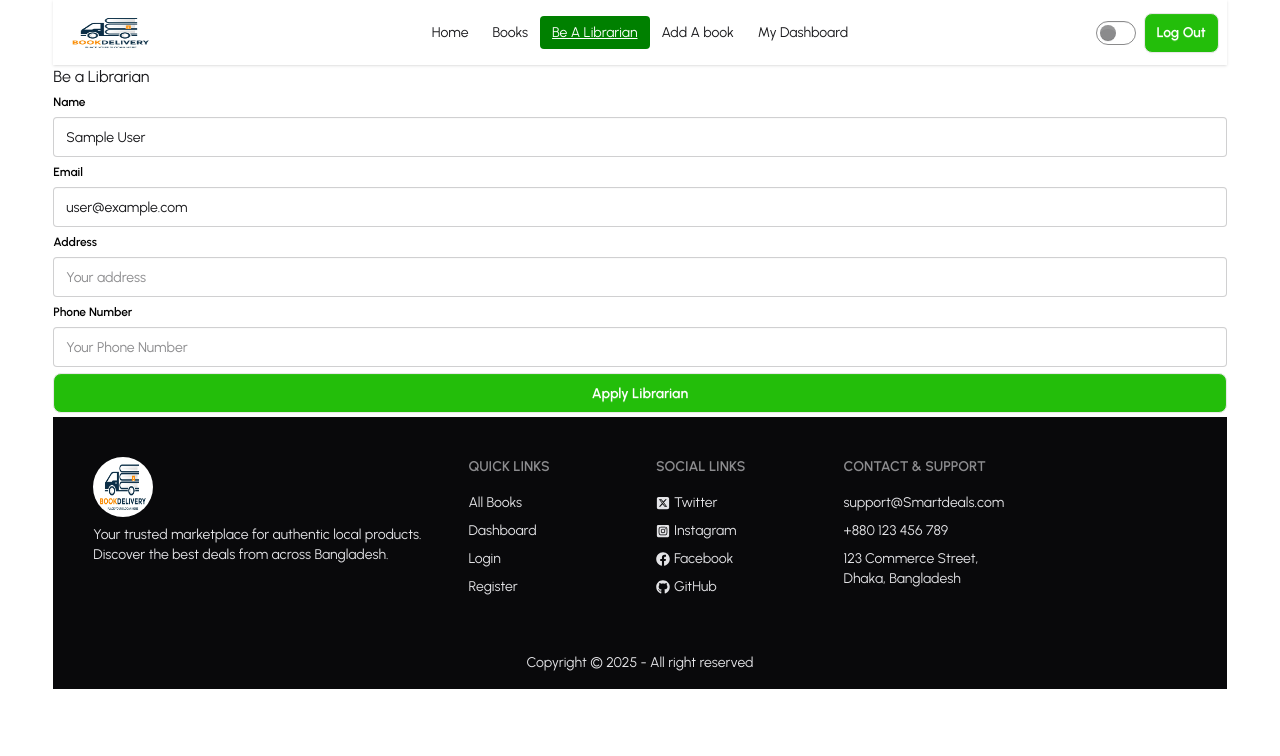
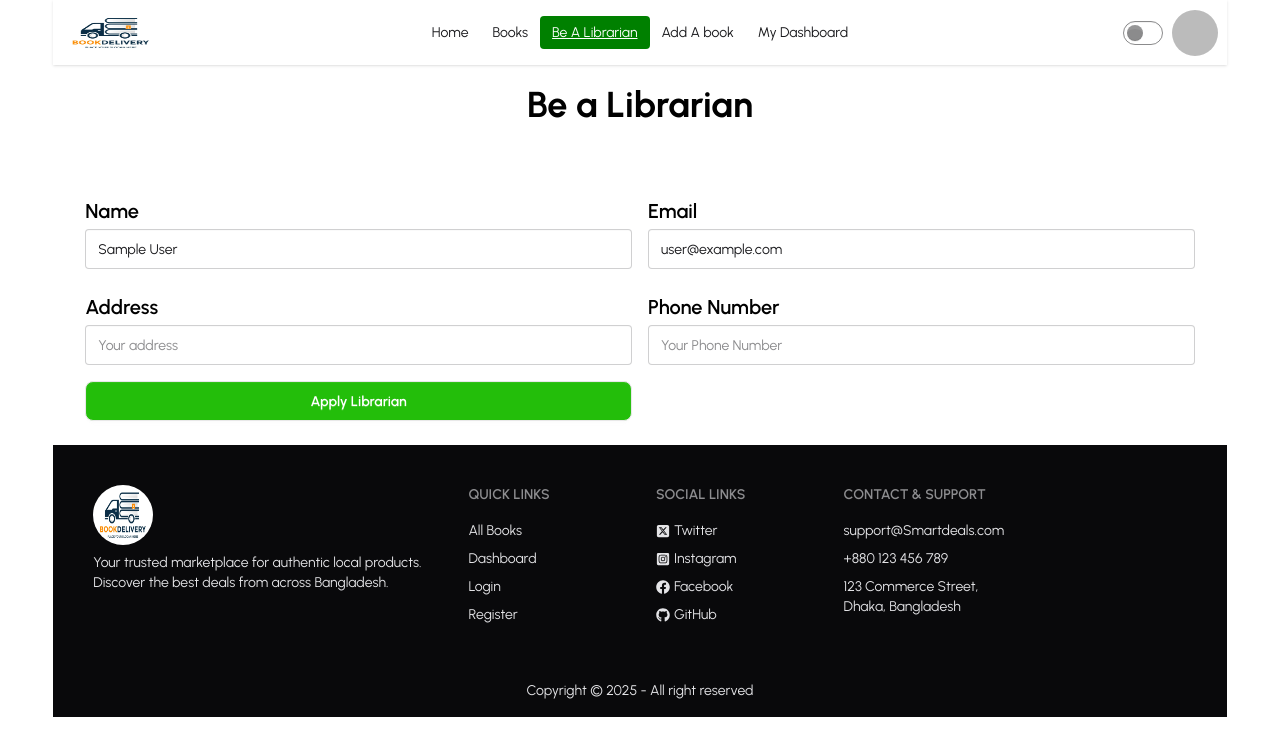
Before and after one commit to Ariful3031/Book-Courier, a React (Vite) app: page /be-librarian in a window 1280 px wide. Shown: the top 756 px of the page. Built offline with nearby package versions, Linux system fonts and the light colour scheme; no server answers; sample sign-in values are in the browser's storage.

Commit message:
upadte cancel order,status and other task

```diff
--- a/src/Components/Header/Navbar.jsx
+++ b/src/Components/Header/Navbar.jsx
@@ -5,7 +5,8 @@ import logoImg from '../../assets/screen book logo.png'
 import useAuth from '../Hooks/useAuth';
 
 export default function Navbar() {
-    const { user,logout } = useAuth();
+    const { user, logout } = useAuth();
+    console.log(user?.photoURL)
 
     const [theme, setTheme] = useState(localStorage.getItem('theme') || "light")
 
@@ -19,12 +20,12 @@ export default function Navbar() {
         setTheme(checked ? "dark" : "light")
     }
 
-    const handleLogOut =()=>{
+    const handleLogOut = () => {
         logout()
-        .then()
-        .catch(error=>{
-            console.log(error)
-        })
+            .then()
+            .catch(error => {
+                console.log(error)
+            })
     }
 
     const Links = <>
@@ -35,7 +36,7 @@ export default function Navbar() {
         {
             user && <>
 
-            <li><NavLink to='/dashboard/my-orders'>My Dashboard</NavLink></li>
+                <li><NavLink to='/dashboard/my-orders'>My Dashboard</NavLink></li>
 
 
             </>
@@ -43,6 +44,7 @@ export default function Navbar() {
     </>
     return (
         <div className="navbar bg-base-100 sticky top-0 z-[1000] shadow-sm">
+
             <div className="navbar-start">
                 <div className="dropdown">
                     <div tabIndex={0} role="button" className="btn btn-ghost md:hidden">
@@ -68,7 +70,37 @@ export default function Navbar() {
                     <input onChange={(e) => handleTheme(e.target.checked)} type="checkbox" className="toggle theme-controller" />
                 </div>
                 {
-                    user ? <button onClick={handleLogOut} className='btn bg-[#23BE0A] text-white px-3 rounded-lg'>Log Out</button> : <Link to='/login' className="btn bg-[#23BE0A] text-white px-3 rounded-lg">Login</Link>
+                    user ?
+
+                            <div className="flex-none">
+                                <div className="dropdown dropdown-end">
+                                    {/* Profile Image */}
+                                    <label tabIndex={0} className="btn btn-ghost w-12 h-12 btn-circle avatar">
+
+                                           <img className='rounded-full' src={user?.photoURL} alt="" />
+
+                                    </label>
+
+                                    {/* Dropdown Menu */}
+                                    <ul
+                                        tabIndex={0}
+                                        className="menu menu-sm dropdown-content mt-3 z-[1] p-2 shadow bg-base-100 rounded-box w-52"
+                                    >
+                                        <li>
+                                            <Link to="/profile">Profile</Link>
+                                        </li>
+                                        <li>
+                                            <Link to="/settings">Settings</Link>
+                                        </li>
+                                        <li>
+                                            <button onClick={handleLogOut} className="text-red-500">Logout</button>
+                                        </li>
+                                    </ul>
+                                </div>
+                            </div>
+
+                        :
+                        <Link to='/login' className="btn bg-[#23BE0A] text-white px-3 rounded-lg">Login</Link>
                 }
 
             </div>
--- a/src/Components/Hooks/useAxiosSecure.jsx
+++ b/src/Components/Hooks/useAxiosSecure.jsx
@@ -1,11 +1,49 @@
 import axios from 'axios'
-import React from 'react'
 
-const axiosSecure =axios.create({
-    baseURL:'http://localhost:3000'
+import React, { useEffect } from 'react'
+import useAuth from './useAuth'
+import { useNavigate } from 'react-router';
+
+const axiosSecure = axios.create({
+  baseURL: 'http://localhost:3000'
 })
 
 export default function useAxiosSecure() {
+  const { user, logout } = useAuth();
+  const navigate = useNavigate()
+  console.log(user)
+  useEffect(() => {
+    const requestInterceptor = axiosSecure.interceptors.request.use(config => {
+      config.headers.Authorization = `Bearer ${user?.accessToken}`
+      return config;
+    })
+    // interceptor response
+    const resInterceptor = axiosSecure.interceptors.response.use((response) => {
+      return response;
+    },
+      (error) => {
+        console.log(error);
 
-  return  axiosSecure;
+
+        const statusCode = error.status;
+        if (statusCode === 401 || statusCode === 403) {
+          logout()
+            .then(() => {
+              navigate('/login')
+            })
+        }
+
+
+
+        return Promise.reject(error);
+      })
+
+    // interceptor request
+    return () => {
+      axiosSecure.interceptors.request.eject(requestInterceptor);
+      axiosSecure.interceptors.response.eject(resInterceptor)
+    }
+  }, [user,logout,navigate])
+
+  return axiosSecure;
 }
--- /dev/null
+++ b/src/Components/Profile/Profile.jsx
@@ -0,0 +1,9 @@
+import React from 'react'
+
+export default function Profile() {
+  return (
+    <div>
+      <h1>This is Profile page </h1>
+    </div>
+  )
+}
--- a/src/Pages/AuthenticationPage/LoginPage/LoginPage.jsx
+++ b/src/Pages/AuthenticationPage/LoginPage/LoginPage.jsx
@@ -18,12 +18,12 @@ export default function LoginPage() {
     console.log(data)
     signinUser(data.email, data.password)
       .then(result => {
-        console.log(result.user)
-        if (result.user) {
-          // setUser(result.user)
-          navigate(locaction?.state || '/')
-          toast.success('login successfull')
-        }
+        // console.log(result.user)
+
+        // setUser(result.user)
+        navigate(locaction?.state || '/')
+        toast.success('login successfull')
+
       })
       .catch(error => {
         console.log("Register Error:", error.message);
--- a/src/Pages/AuthenticationPage/RegisterPage/RegisterPage.jsx
+++ b/src/Pages/AuthenticationPage/RegisterPage/RegisterPage.jsx
@@ -62,12 +62,9 @@ export default function RegisterPage() {
                             })
                     })
 
-                if (result.user) {
                     // setUser(result.user)
                     navigate(location?.state || '/')
                     toast.success('login successfull')
-
-                }
             })
             .catch(error => {
                 console.log("Register Error:", error.message);
--- a/src/Pages/BeALibrarian/BeALibrarian.jsx
+++ b/src/Pages/BeALibrarian/BeALibrarian.jsx
@@ -27,33 +27,42 @@ export default function BeALibrarian() {
 
   return (
     <div>
-      <h1>Be a Librarian </h1>
 
-      <form onSubmit={handleSubmit(handleLibrarian)}
+      <h1 className='text-4xl font-bold mt-5 mb-10 dark:text-white  text-black text-center'>Be a Librarian</h1>
+
+      <form className='dark:bg-white px-8 py-5' onSubmit={handleSubmit(handleLibrarian)}
       >
-        <fieldset className="fieldset">
+        <fieldset className="fieldset grid grid-cols-2 gap-4">
           {/* Name */}
-          <label className="label font-semibold text-black">Name</label>
-          <input type="text" defaultValue={user?.displayName} readOnly className="input w-full dark:bg-white dark:text-black dark:border-2 dark:border-gray-200" {...register('name', { required: true })} placeholder="Your Name" />
+          <div>
+            <label className="label font-semibold text-black mt-2 text-xl">Name</label>
+            <input type="text" defaultValue={user?.displayName} readOnly className="input w-full dark:bg-white dark:text-black dark:border-2 dark:border-gray-200 mt-1" {...register('name', { required: true })} placeholder="Your Name" />
             {errors.name?.type === "required" && <p className='text-red-500'>name is required.</p>
             }
+          </div>
 
           {/* email */}
-          <label className="label font-semibold text-black">Email</label>
-          <input type="email" defaultValue={user?.email} readOnly className="input w-full dark:bg-white dark:text-black dark:border-2 dark:border-gray-200" {...register('email', { required: true })} placeholder="Email" />
+          <div>
+            <label className="label font-semibold text-black mt-2 text-xl">Email</label>
+            <input type="email" defaultValue={user?.email} readOnly className="input w-full dark:bg-white dark:text-black dark:border-2 dark:border-gray-200 mt-1" {...register('email', { required: true })} placeholder="Email" />
             {errors.email?.type === "required" && <p className='text-red-500'>Email is required.</p>
             }
+          </div>
 
           {/* Address */}
-          <label className="label font-semibold text-black">Address</label>
-          <input type="text" required className="input w-full dark:bg-white dark:text-black dark:border-2 dark:border-gray-200" {...register('address', { required: true })} placeholder="Your address" />
+          <div>
+            <label className="label font-semibold text-black mt-2 text-xl">Address</label>
+            <input type="text" required className="input w-full dark:bg-white dark:text-black dark:border-2 dark:border-gray-200 mt-1" {...register('address', { required: true })} placeholder="Your address" />
             {errors.name?.type === "required" && <p className='text-red-500'>address is required.</p>
             }
+          </div>
           {/* Phone Number */}
-          <label className="label font-semibold text-black">Phone Number</label>
-          <input type="number" required className="input w-full dark:bg-white dark:text-black dark:border-2 dark:border-gray-200" {...register('Phone Number', { required: true })} placeholder="Your Phone Number" />
+          <div>
+            <label className="label font-semibold text-black mt-2 text-xl">Phone Number</label>
+            <input type="number" required className="input w-full dark:bg-white dark:text-black dark:border-2 dark:border-gray-200 mt-1" {...register('Phone Number', { required: true })} placeholder="Your Phone Number" />
             {errors.name?.type === "required" && <p className='text-red-500'>Phone Number is required.</p>
             }
+          </div>
 
 
           {/* button */}
--- a/src/Pages/DashboardPage/UsersManagement.jsx
+++ b/src/Pages/DashboardPage/UsersManagement.jsx
@@ -1,4 +1,4 @@
-import React from 'react'
+import React, { useState } from 'react'
 import { useQuery } from '@tanstack/react-query'
 import useAxiosSecure from '../../Components/Hooks/useAxiosSecure'
 import { FaUserShield } from 'react-icons/fa';
@@ -7,14 +7,17 @@ import Swal from 'sweetalert2';
 
 export default function UsersManagement() {
     const axiosSecure = useAxiosSecure();
+    const [searchText,setSearchText]=useState('')
 
     const { refetch, data: users = [] } = useQuery({
-        queryKey: ['users'],
+        queryKey: ['users',searchText],
         queryFn: async () => {
-            const res = await axiosSecure.get('/users');
+            const res = await axiosSecure.get(`/users?searchText=${searchText}`);
             return res.data;
         }
     })
+
+
 
     const handleMakeAdmin = (user) => {
         const roleInfo = {
@@ -85,6 +88,23 @@ export default function UsersManagement() {
     return (
         <div>
             <h1 className='text-4xl font-bold mt-5 mb-10 dark:text-white  text-black text-center'>Management Users : {users.length}</h1>
+            <p>Search Text :{searchText} </p>
+
+            <label className="input">
+                <svg className="h-[1em] opacity-50" xmlns="http://www.w3.org/2000/svg" viewBox="0 0 24 24">
+                    <g
+                        strokeLinejoin="round"
+                        strokeLinecap="round"
+                        strokeWidth="2.5"
+                        fill="none"
+                        stroke="currentColor"
+                    >
+                        <circle cx="11" cy="11" r="8"></circle>
+                        <path d="m21 21-4.3-4.3"></path>
+                    </g>
+                </svg>
+                <input onChange={(e)=>setSearchText(e.target.value)} type="search" className="grow" placeholder="Search name & email" />
+            </label>
 
             <div className="overflow-x-auto">
                 <table className="table">
```
Also changed, not shown: src/Pages/AuthenticationPage/GoogleLoginPage.jsx (+3 -5 lines), src/Pages/DashboardPage/MyOrdersPage.jsx (+59 -7 lines), src/Routes/Router.jsx (+7 -3 lines). Lines whose indentation alone changed are shown as unchanged.
